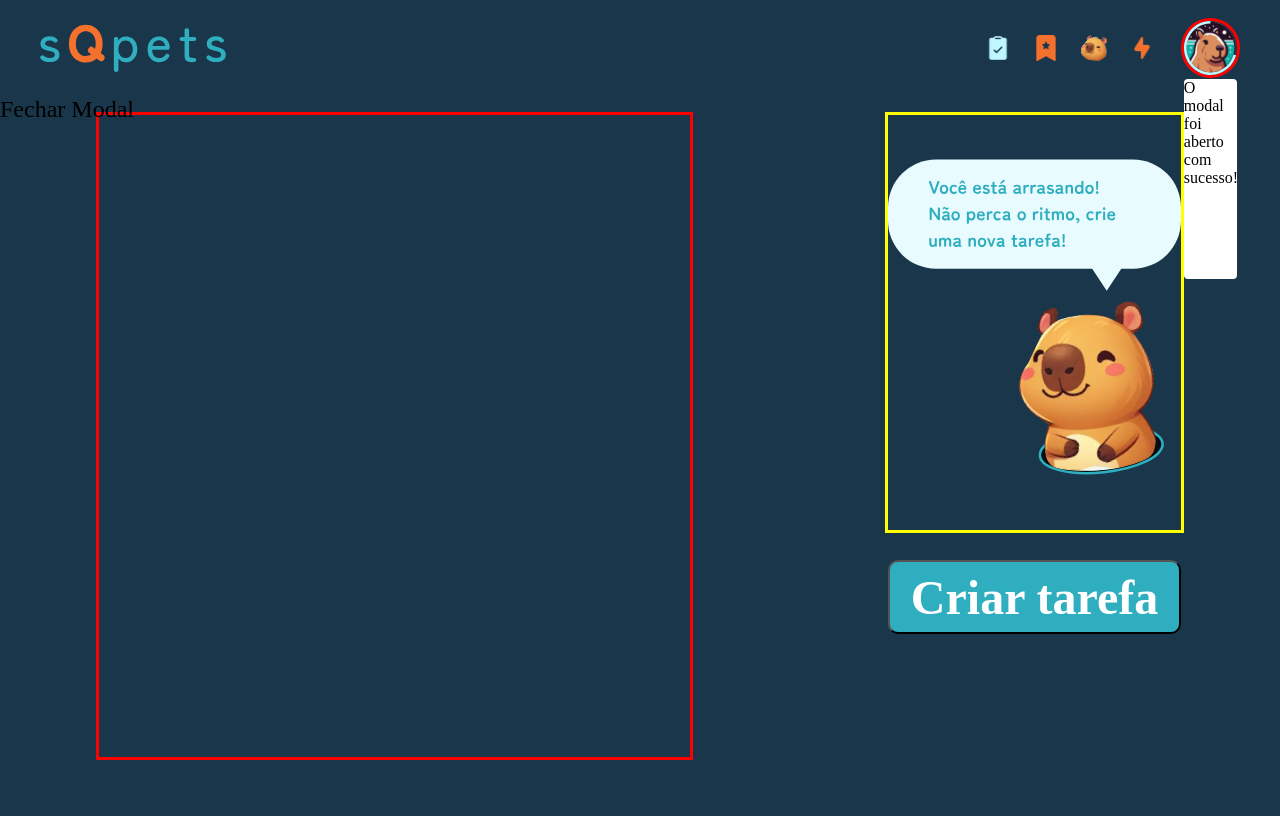
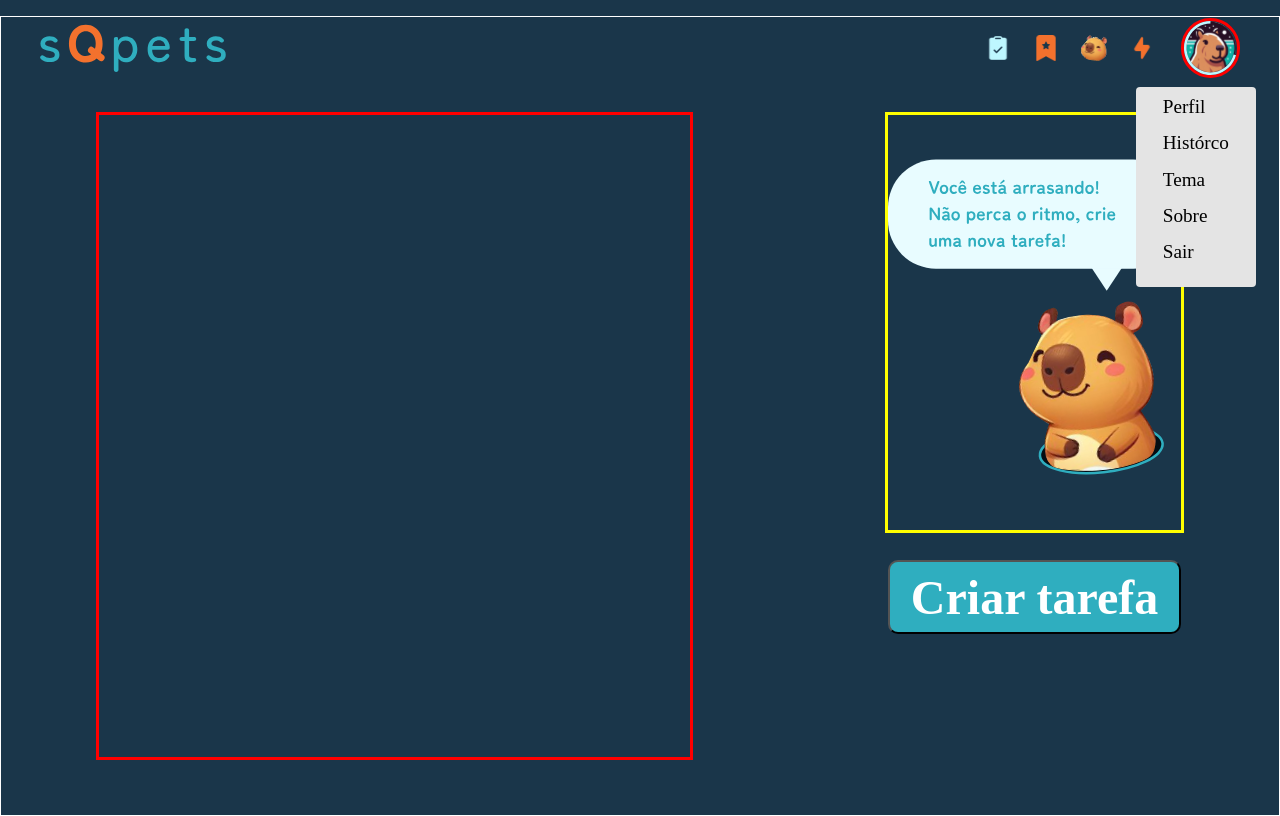
Before and after one commit to sQsquad/sQpets, a React (Vite) app: page / in a window 1280 px wide. Both pictures are taken after a click on the picture 1210 px from the left and 48 px from the top of the page. Built offline with nearby package versions, Linux system fonts and the light colour scheme; a web font is replaced by a local one.

Commit message:
finalização header 4/4 etapa 1

```diff
--- a/src/components/User/index.jsx
+++ b/src/components/User/index.jsx
@@ -23,9 +23,17 @@ export default function User() {
                     {activeModal && (
                         <>
                             <div className='modal_user'>
-                                <p>O modal foi aberto com sucesso!</p>
+
+                                <ul className='modal_user_lista'>
+                                    <span>Perfil</span>
+                                    <span>Histórco</span>
+                                    <span>Tema</span>
+                                    <span>Sobre</span>
+                                    <span>Sair</span>
+                                </ul>
                             </div>
-                            <span className='close' onClick={closeModal}>Fechar Modal </span>
+
+                            <span className='close' onClick={closeModal}></span>
                         </>
                     )}
                 </div>
--- a/src/components/User/user.css
+++ b/src/components/User/user.css
@@ -14,23 +14,38 @@
     object-fit: contain;
 }
 
-
-
 .modal_user {
     position: relative;
-    background-color: #fff;
+    background-color: #e4e4e4;
     border-radius: 0.25rem;
-    max-width: 250px;
+    width: 120px;
     height: 200px;
+    top: 0.5rem;
+    right: 3rem;
+    z-index: 2;
+}
+
+.modal_user_lista {
+    font-size: 1.2rem;
+    display: grid;
+    grid-column: 1fr;
+    justify-content: center;
+    padding: 0.5em;
+    font-family: var(--fonte);
+}
+
+.modal_user_lista span {
+    cursor: pointer;
+
 }
 
 .close {
     position: absolute;
-    top: 5rem;
+    width: 100vw;
+    height: 100vh;
     left: 0;
-    width: 20vw;
-    cursor: pointer;
-    font-size: 1.5rem;
+    top: 0;
+    border: 1px solid white;
 }
 
 @media (min-width: 725px) {
```
